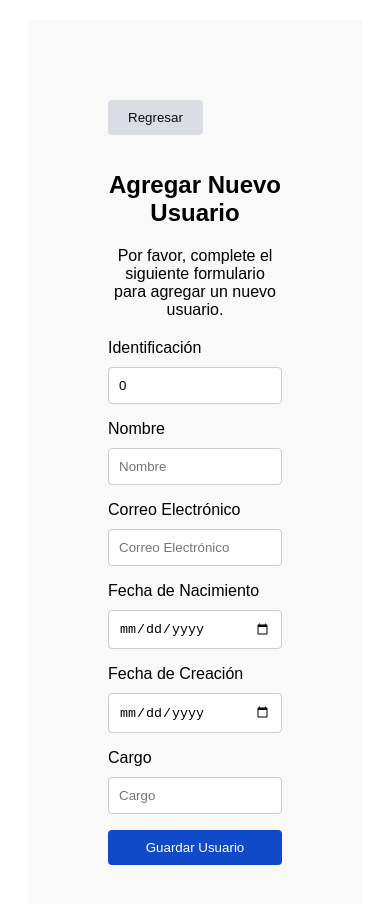
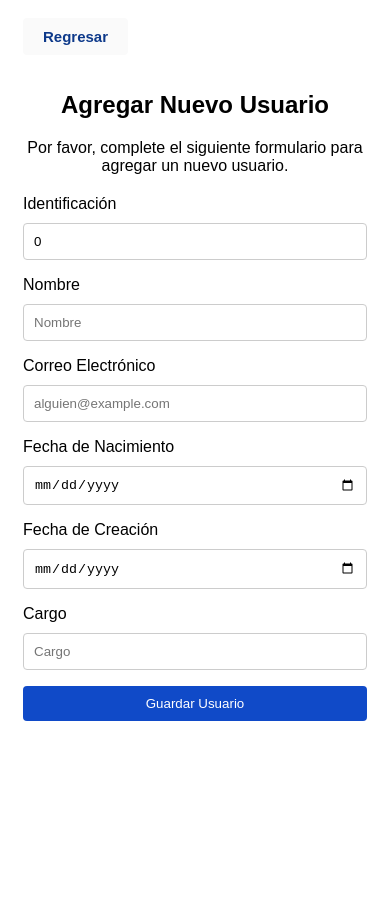
Before and after one commit to YurleisZg/Prueba_Tecnica_STD, a Vue app: page /nuevo in a window 390 px wide. Shown: the top 904 px of the page. After the commit the page ends 844 px from the top, so only its background shows below. Built offline with nearby package versions, Linux system fonts and the light colour scheme.

Commit message:
✨ feat: Update email input placeholder for clarity and enhance styling for responsiveness

```diff
--- a/src/components/NewUserComponent.vue
+++ b/src/components/NewUserComponent.vue
@@ -10,7 +10,7 @@
         <label for="name">Nombre</label>
         <input type="text" v-model="newUser.name" placeholder="Nombre" required />
         <label for="email">Correo Electrónico</label>
-        <input type="email" v-model="newUser.email" placeholder="Correo Electrónico" required />
+        <input type="email" v-model="newUser.email" placeholder="alguien@example.com" required />
         <label for="birthDate">Fecha de Nacimiento</label>
         <input type="date" v-model="newUser.birthDate" placeholder="Fecha de Nacimiento" required />
         <label for="createdAt">Fecha de Creación</label>
@@ -47,7 +47,22 @@ const saveNewUser = () => {
 <style scoped>
 .scoped {
     margin: 20px;
+    max-width: 600px;
+    margin: 0 auto;
+    padding: 20px;
+    background-color: #ffffff;
+
+    @media (max-width: 768px) {
+        margin: 10px;
+        padding: 15px;
+    }
+
+    @media (max-width: 480px) {
+        margin: 5px;
+        padding: 10px;
+    }
 }
+
 form {
     display: flex;
     flex-direction: column;
@@ -72,18 +87,22 @@ button {
     font-size: 24px;
     text-align: center;
     margin-bottom: 20px;
+    font-family: Arial, Helvetica, sans-serif;
 }
 .description {
     text-align: center;
     margin-bottom: 20px;
 }
 .back-button {
-    background-color: #dadde3;
-    color: #0c0c0c;
+    background-color: #fafafa;
+    color: #0d398a;
+    font-weight: bold;
     border: none;
     padding: 10px 20px;
     border-radius: 4px;
     cursor: pointer;
     margin-bottom: 20px;
+    font-size: 15px;
+    font-family: Arial, Helvetica, sans-serif;
 }
 </style>
```
